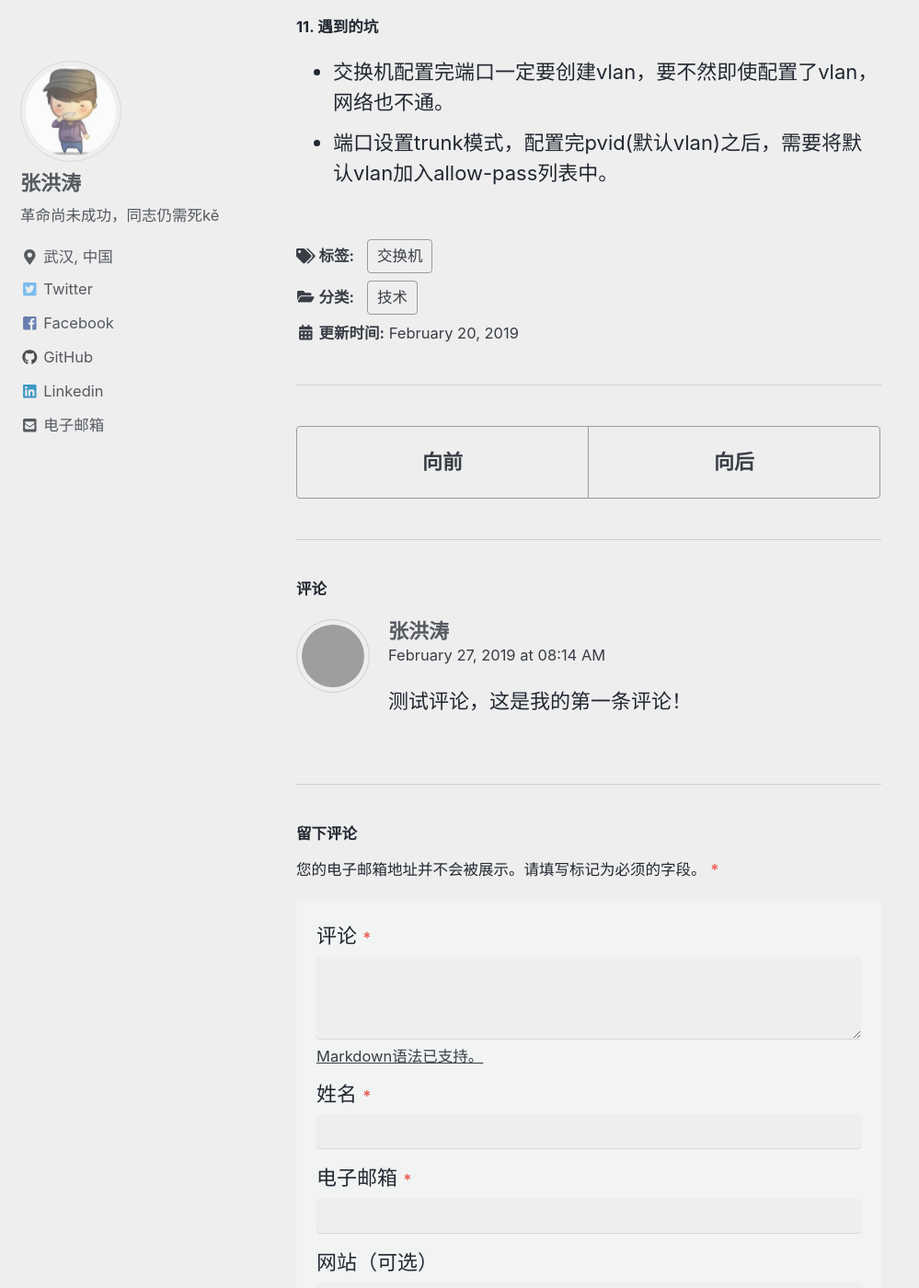
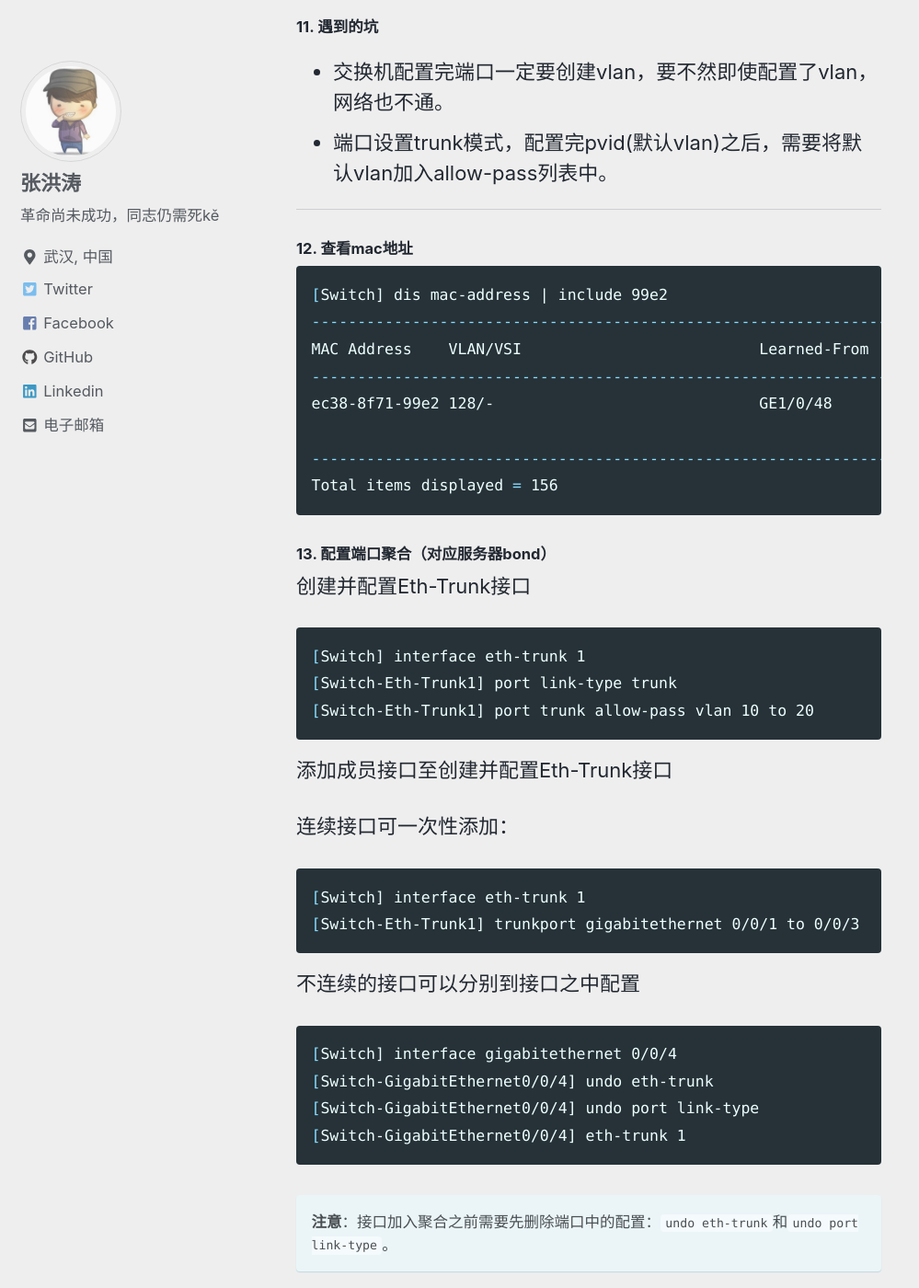
Before and after one commit to changhungtao/changhungtao.github.io, a Jekyll site: the page built from _posts/2019-02-20-华为交换机配置.md, in a window 1280 px wide and 1400 px high, scrolled down 2565 px. Shown: the whole window at 92% size, without its empty margins (0-999 px from the left). Built offline with Jekyll 4.4.1, drawn with Linux system fonts in a browser that asks for light colours; cached includes are drawn as plain includes; some of the changed text lies outside the part shown; grey boxes are pictures that could not be loaded.

Commit message:
增加交换机配置命令

````diff
--- a/_posts/2019-02-20-华为交换机配置.md
+++ b/_posts/2019-02-20-华为交换机配置.md
@@ -121,3 +121,51 @@ save
 
 - 交换机配置完端口一定要创建vlan，要不然即使配置了vlan，网络也不通。
 - 端口设置trunk模式，配置完pvid(默认vlan)之后，需要将默认vlan加入allow-pass列表中。
+
+---
+
+#### 12. 查看mac地址
+```shell
+[Switch] dis mac-address | include 99e2
+-------------------------------------------------------------------------------
+MAC Address    VLAN/VSI                          Learned-From        Type
+-------------------------------------------------------------------------------
+ec38-8f71-99e2 128/-                             GE1/0/48            dynamic
+
+-------------------------------------------------------------------------------
+Total items displayed = 156
+```
+
+#### 13. 配置端口聚合（对应服务器bond）
+创建并配置Eth-Trunk接口
+```shell
+[Switch] interface eth-trunk 1
+[Switch-Eth-Trunk1] port link-type trunk
+[Switch-Eth-Trunk1] port trunk allow-pass vlan 10 to 20
+```
+
+添加成员接口至创建并配置Eth-Trunk接口
+
+连续接口可一次性添加：
+
+```shell
+[Switch] interface eth-trunk 1
+[Switch-Eth-Trunk1] trunkport gigabitethernet 0/0/1 to 0/0/3
+```
+
+不连续的接口可以分别到接口之中配置
+
+```shell
+[Switch] interface gigabitethernet 0/0/4
+[Switch-GigabitEthernet0/0/4] undo eth-trunk
+[Switch-GigabitEthernet0/0/4] undo port link-type
+[Switch-GigabitEthernet0/0/4] eth-trunk 1
+```
+
+**注意**：接口加入聚合之前需要先删除端口中的配置：`undo eth-trunk`和`undo port link-type`。
+{: .notice--info}
+
+参考资料:
+- [https://blog.csdn.net/qq_42542371/article/details/81208025](https://blog.csdn.net/qq_42542371/article/details/81208025)
+
+- [https://blog.csdn.net/xieyunc/article/details/82378971](https://blog.csdn.net/xieyunc/article/details/82378971)
````
Also changed, not shown: other parts of _posts/2019-02-20-华为交换机配置.md (+1 -1 lines), _posts/2019-03-04-CentOS 7部署mimic版Ceph集群.md (+1 -1 lines).
